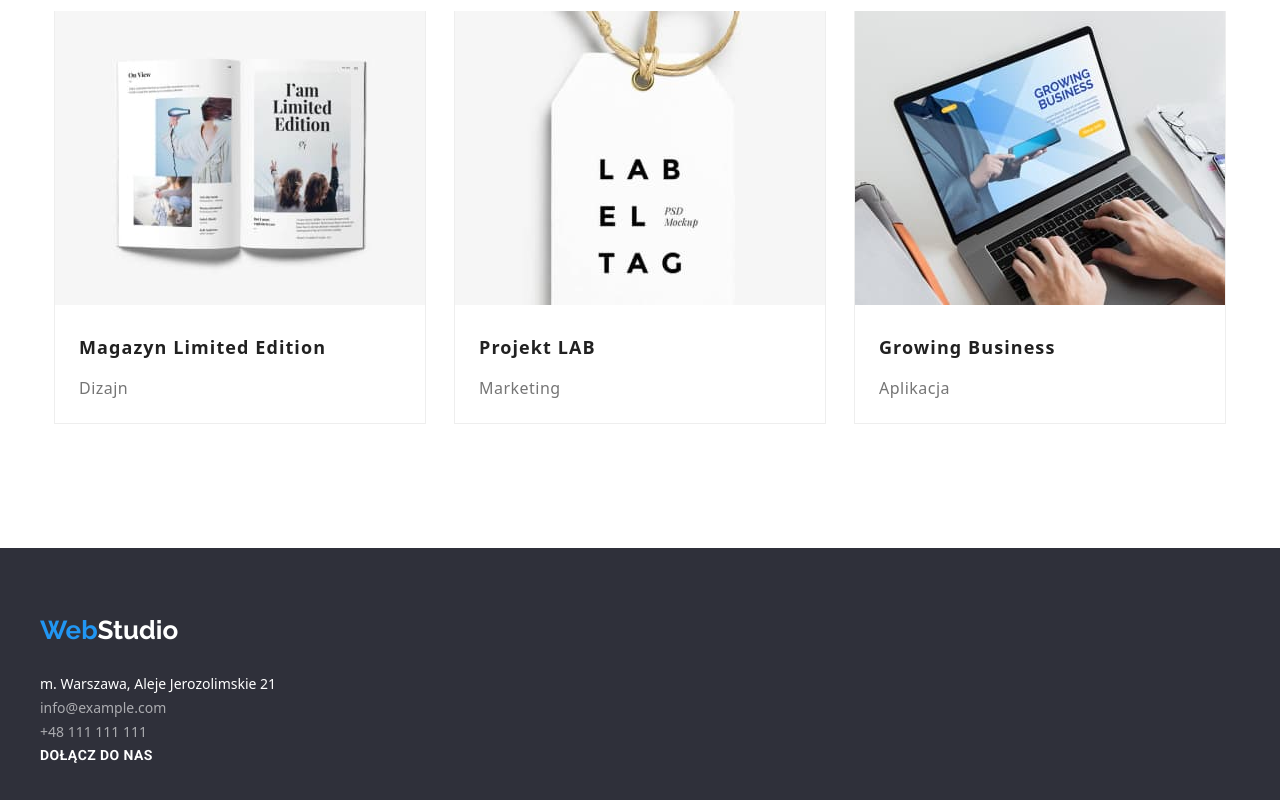
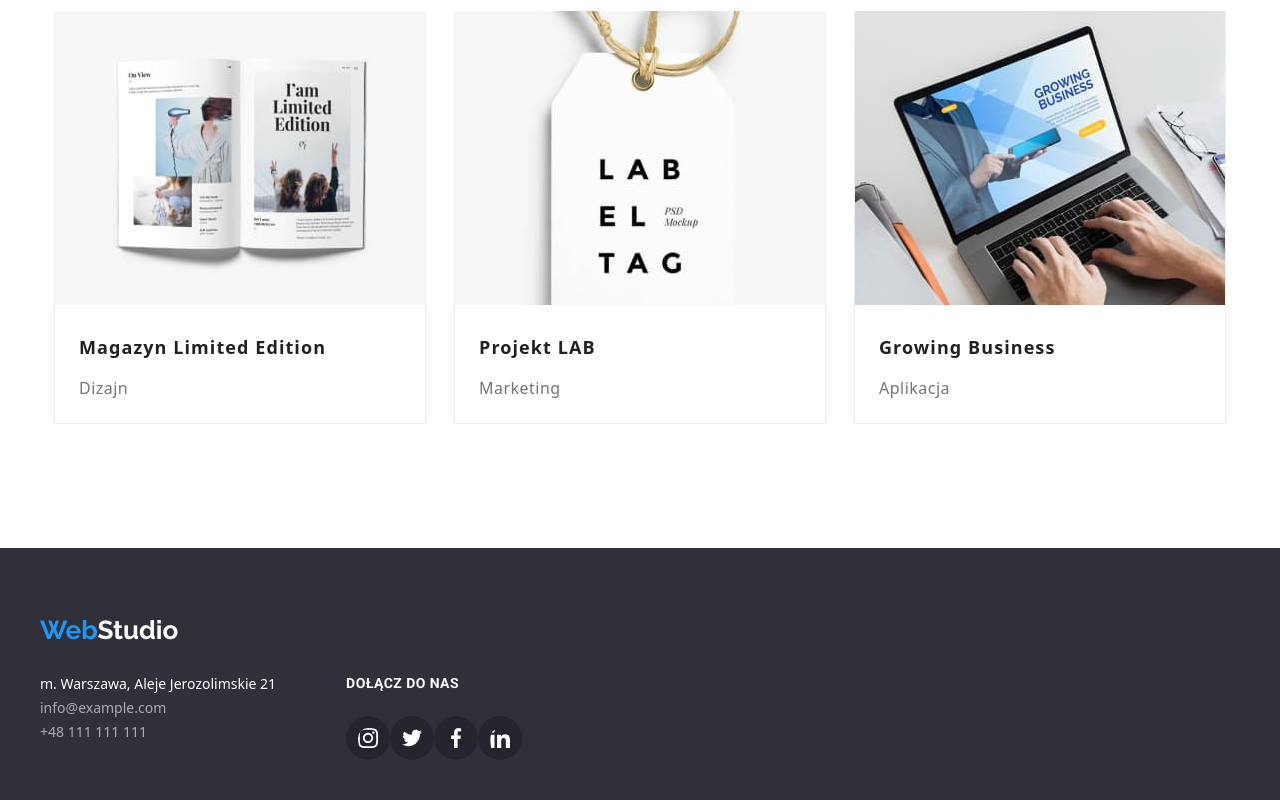
Before and after one commit to Anna0067/goit-markup-hw-04, a plain HTML site: page portfolio.html in a window 1280 px wide. Shown: the part 1121-1921 px from the top of the page. Drawn offline with nearby package versions, Linux system fonts and the light colour scheme.

Commit message:
footer changed

```diff
--- a/css/styles.css
+++ b/css/styles.css
@@ -73,23 +73,6 @@ header {
     gap: 10px;
     align-items: baseline;
 }
-
-.logo {
-    font-family: "Raleway", sans-serif;
-    font-style: normal;
-    font-weight: 700;
-    font-size: 26px;
-    line-height: 1.4;
-    letter-spacing: 0.03em;
-    text-decoration: none;
-    text-shadow: 2px, 2px, 4px, #212121;
-    color: var(--brand-color);
-    color: var(--black);
-}
-.logo-web {
-    color: var(--brand-color);
-}
-
 .links {
     color: var(--black);
     cursor: pointer;
@@ -109,19 +92,37 @@ header {
     font-weight: 500;
     justify-content: right;
 }
-.hover {
+.smartphone-envelope {
     color: var(--grey);
     fill: var(--grey);
+    cursor: pointer;
 }
-.hover:hover,
-.hover:active,
-.hover:focus {
+.links-contact:hover,
+.links-contact:focus,
+.smartphone-envelope:hover,
+.smartphone-envelope:focus {
+    fill: var(--brand-color);
     color: var(--brand-color);
 }
 
 a {
     list-style-type: none;
     text-decoration: none;
+}
+.logo {
+    font-family: "Raleway", sans-serif;
+    font-style: normal;
+    font-weight: 700;
+    font-size: 26px;
+    line-height: 1.4;
+    letter-spacing: 0.03em;
+    text-decoration: none;
+    text-shadow: 2px, 2px, 4px, #212121;
+    color: var(--brand-color);
+    color: var(--black);
+}
+.logo-web {
+    color: var(--brand-color);
 }
 
 .title {
@@ -427,6 +428,7 @@ a {
     font-style: normal;
     padding-top: 20px;
     padding-bottom: 9px;
+    padding-right: 70px;
     line-height: 1, 7;
     justify-content: flex-start;
 }
@@ -449,19 +451,16 @@ a {
     font-style: normal;
 }
 .joined-us-section {
-    justify-content: center;
-    display: flex;
-    margin: auto;
+    margin-top: 20px;
 }
 .social-media-footer {
     display: flex;
     max-width: 206px;
-    gap: 10px;
     list-style: none;
-    padding-bottom: 100px;
 }
 .social-media-footer-single {
     fill: var(--title);
+    cursor: pointer;
     background-color: rgba(0, 0, 0, 0.25);
     margin-top: 20px;
     width: 44px;
@@ -473,4 +472,8 @@ a {
 }
 .social-media-footer-single:hover {
     background-color: var(--brand-color);
+    border-radius: 50%;
 }
+.footer-sections {
+    display: flex;
+}
--- a/portfolio.html
+++ b/portfolio.html
@@ -39,8 +39,8 @@
                             </li>
                         </div>
                         <div class="right-nav">
-                        <li class="hover">
-                            <svg class="envelope" width="16px" height="12px">
+                        <li class="smartphone-envelope">
+                            <svg width="16px" height="12px">
                                 <use
                                     href="./images/icons.svg/symbol-defs-envelope-smartphone.svg#icon-envelope"
                                 ></use>
@@ -52,8 +52,8 @@
                                 info@devstudio.com</a
                             >
                         </li>
-                        <li class="hover">
-                            <svg class="smartphone" width="10px" height="16px">
+                        <li class="smartphone-envelope">
+                            <svg width="10px" height="16px">
                                 <use
                                     href="./images/icons.svg/symbol-defs-envelope-smartphone.svg#icon-smartphone"
                                 ></use>
@@ -63,6 +63,7 @@
                             >
                         </li>
                     </div>
+                </ul>
             </nav>
         </header>
         <main>
@@ -229,14 +230,68 @@
                 <a class="logo-web-footer" href="/"
                     ><span class="logo-web">Web</span>Studio</a
                 >
-                <address class="addres-box">
-                    <p>
-                        m. Warszawa, Aleje Jerozolimskie 21</p>
-                    <p class="footer-contact"><a href="mailto:info@devstudio.com"></a>info@example.com</p>
-                    <p class="footer-contact"><a href="tel:+48111111111"></a>+48 111 111 111</p>
-            <p class="joined-us">
-                Dołącz do nas
-            </p>
+                <address>
+                    <div class="footer-sections">
+                        <div class="addres-box">
+                            <p>m. Warszawa, Aleje Jerozolimskie 21</p>
+                            <p class="footer-contact">
+                                <a href="mailto:info@devstudio.com"></a
+                                >info@example.com
+                            </p>
+                            <p class="footer-contact">
+                                <a href="tel:+48111111111"></a>+48 111 111 111
+                            </p>
+                        </div>
+                        <div class="joined-us-section">
+                            <p class="joined-us">Dołącz do nas</p>
+                            <ul class="social-media-footer">
+                                <li>
+                                    <a href="#">
+                                        <svg class="social-media-footer-single">
+                                            <use
+                                                width="20px"
+                                                height="20px"
+                                                href="./images/icons.svg/symbol-defs-social.svg#icon-instagram"
+                                            ></use>
+                                        </svg>
+                                    </a>
+                                </li>
+                                <li>
+                                    <a href="#">
+                                        <svg class="social-media-footer-single">
+                                            <use
+                                                width="20px"
+                                                height="20px"
+                                                href="./images/icons.svg/symbol-defs-social.svg#icon-twitter"
+                                            ></use>
+                                        </svg>
+                                    </a>
+                                </li>
+                                <li>
+                                    <a href="#">
+                                        <svg class="social-media-footer-single">
+                                            <use
+                                                width="20px"
+                                                height="20px"
+                                                href="./images/icons.svg/symbol-defs-social.svg#icon-facebook"
+                                            ></use>
+                                        </svg>
+                                    </a>
+                                </li>
+                                <li>
+                                    <a href="#">
+                                        <svg class="social-media-footer-single">
+                                            <use
+                                                width="20px"
+                                                height="20px"
+                                                href="./images/icons.svg/symbol-defs-social.svg#icon-linkedin"
+                                            ></use>
+                                        </svg>
+                                    </a>
+                                </li>
+                            </ul>
+                        </div>
+                    </div>
                 </address>
             </div>
         </footer>
```
Also changed, not shown: index.html (+6 -4 lines).
